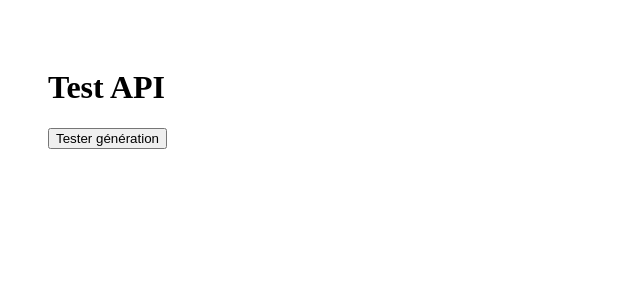
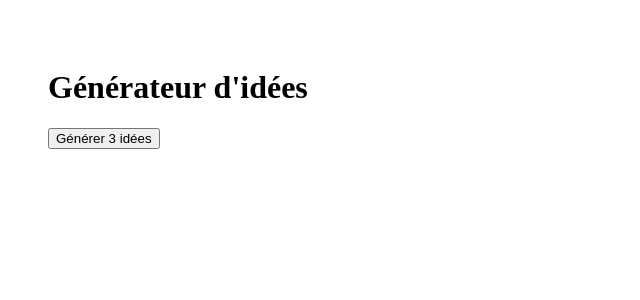
Before and after one commit to paganilaurent95-cmd/inspire-api, a Next.js app: page / in a window 1280 px wide. Shown: the top 300 px of the page, without its empty margins (0-640 px from the left). Built offline with nearby package versions, Linux system fonts and the light colour scheme.

Commit message:
Update page.js

```diff
--- a/app/page.js
+++ b/app/page.js
@@ -3,7 +3,7 @@
 import { useState } from "react";
 
 export default function Home() {
-  const [result, setResult] = useState(null);
+  const [ideas, setIdeas] = useState([]);
   const [loading, setLoading] = useState(false);
 
   const testAPI = async () => {
@@ -25,13 +25,11 @@ export default function Home() {
         }),
       });
 
-      const text = await res.text();
-      console.log("RAW RESPONSE:", text);
+      const data = await res.json();
+      setIdeas(data);
 
-      setResult(text);
     } catch (err) {
-      console.error("ERROR:", err);
-      setResult("Erreur côté navigateur");
+      console.error(err);
     } finally {
       setLoading(false);
     }
@@ -39,16 +37,25 @@ export default function Home() {
 
   return (
     <div style={{ padding: 40 }}>
-      <h1>Test API</h1>
+      <h1>Générateur d'idées</h1>
+
       <button onClick={testAPI} disabled={loading}>
-        {loading ? "Chargement..." : "Tester génération"}
+        {loading ? "Chargement..." : "Générer 3 idées"}
       </button>
 
-      {result && (
-        <pre style={{ marginTop: 20 }}>
-          {result}
-        </pre>
-      )}
+      <div style={{ marginTop: 30 }}>
+        {ideas.map((idea, index) => (
+          <div key={index} style={{
+            border: "1px solid #ccc",
+            padding: 20,
+            marginBottom: 20,
+            borderRadius: 10
+          }}>
+            <h2>{idea.nom || `Idée ${index + 1}`}</h2>
+            <p>{idea.description}</p>
+          </div>
+        ))}
+      </div>
     </div>
   );
 }
```
